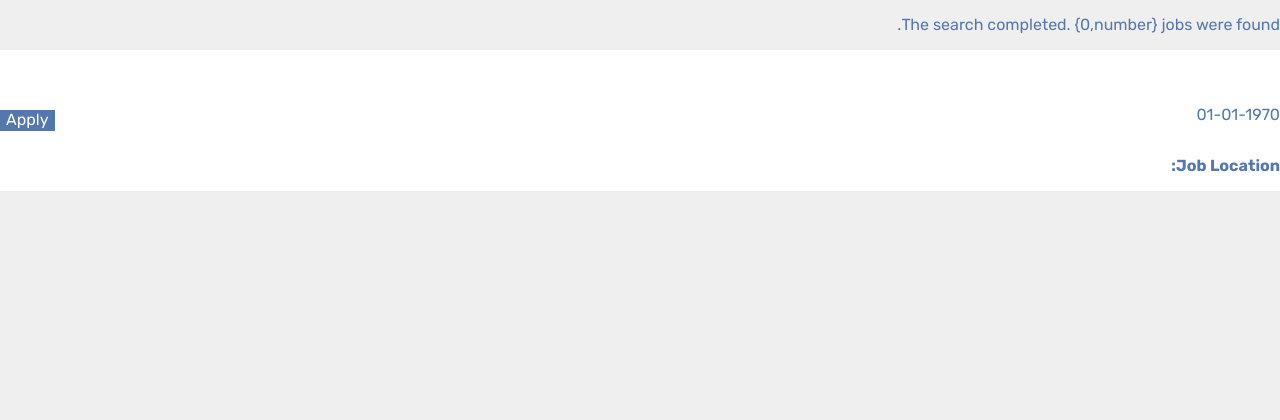
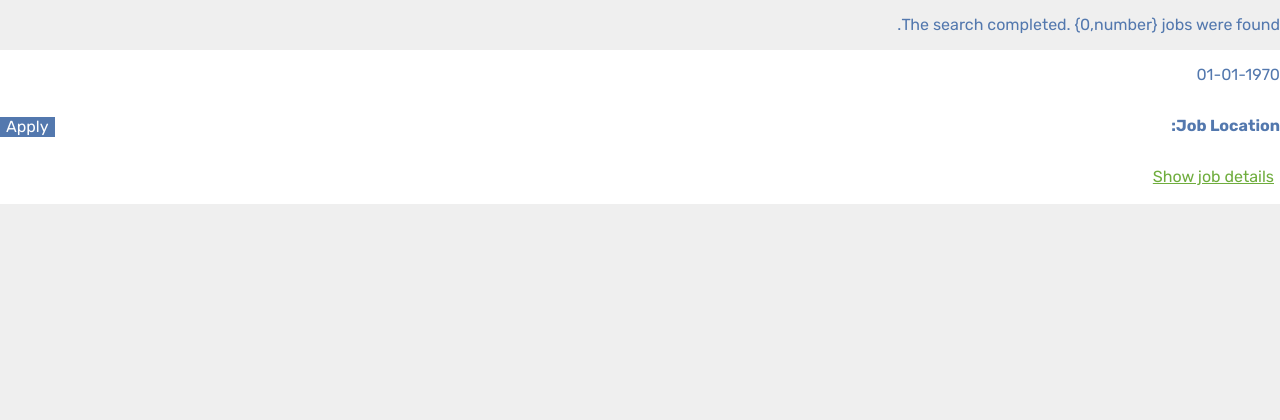
Before and after one commit to nurielmeni/kivoonnew, a Yii app: template views/site/searchResults.php in a window 1280 px wide. Shown: the top 420 px of the page. Run offline with PHP 8.4 and a stand-in for Yii, Linux system fonts and the light colour scheme; the template is opened without the code that fills it: most values are stand-ins (such as "Sample title", 1, 10 or a date in 2020); data that the repository does not hold is empty; some libraries are stand-ins or nearby versions.

Commit message:
Style serach results

```diff
--- a/messages/he-IL/app.php
+++ b/messages/he-IL/app.php
@@ -16,8 +16,11 @@
     'Apply' => 'הגש מועמדות',
     'Category' => 'תחום',
     'Location' => 'מיקום',
+    'Job Location:' => 'מקום משרה:',
     'Search' => 'חפש',
     'No results found for the search options' => 'לא נמצאו משרות מתאימות למאפייני החיפוש',
     'You can change the selected options and try again.' => 'באפשרותך לשנות את מאפייני החיפוש ולנסות שוב.',
-    'The search completed. {0,number} jobs were found.' => 'החיפוש הושלם. נמצאו {0, number} משרות מתאימות.'
+    'The search completed. {0,number} jobs were found.' => 'החיפוש הושלם. נמצאו {0, number} משרות מתאימות.',
+    'Description:' => 'תיאור:',
+    'Show job details' => 'לצפייה בפרטי המשרה',
 ];
--- a/public_html/css/colors.css
+++ b/public_html/css/colors.css
@@ -36,11 +36,11 @@
   color: #efefef;
 }
 
-.bg-light-bleu {
-  background-color: #d1e1f0;
+.bg-green {
+  background-color: #6fad3d;
 }
-.fg-light-blue {
-  color: #d1e1f0;
+.fg-green {
+  color: #6fad3d;
 }
 
 .bg-green {
@@ -49,3 +49,10 @@
 .fg-green {
   color: #6fad3d;
 }
+
+.fg-transparent {
+  color: transparent;
+}
+.bg-transparent {
+  background-color: transparent;
+}
--- a/public_html/css/flex.css
+++ b/public_html/css/flex.css
@@ -111,3 +111,15 @@
 .border-none {
   border: none;
 }
+
+.margin-none {
+  margin: 0;
+}
+
+.padding-none {
+  padding: 0;
+}
+
+.underline {
+  text-decoration: underline;
+}
--- a/views/site/searchResults.php
+++ b/views/site/searchResults.php
@@ -7,14 +7,14 @@
 use app\helpers\Helper;
 
 ?>
-<div class="container ">
-    <p class=" leggend"><?= Yii::t('app', 'The search completed. {0,number} jobs were found.', count($jobs)) ?></p>
+<div class="container leggend">
+    <p><?= Yii::t('app', 'The search completed. {0,number} jobs were found.', count($jobs)) ?></p>
 </div>
 <div class="container">
     <?php foreach ($jobs as $job) : ?>
-        <div class="job-wrapper flex space-between align-center bg-white" data-job-code="<?= Helper::getArrValue($job, 'JobCode') ?>">
+        <div class="job-wrapper flex space-between flex-wrap align-center bg-white" data-job-code="<?= Helper::getArrValue($job, 'JobCode') ?>">
+            <h2 class="w-100 margin-none"><?= Helper::getArrValue($job, 'JobTitle') ?></h2>
             <div class="job-info flex flex-column space-between">
-                <h2><? Helper::getArrValue($job, 'JobTitle') ?></h2>
                 <p><?= date('d-m-Y', strtotime(Helper::getArrValue($job, 'UpdateDate'))) ?></p>
                 <p>
                     <strong>
@@ -22,6 +22,11 @@
                     </strong>
                     <?= Helper::getArrValue($job, 'RegionText') ?>
                 </p>
+                <p><button type="text" class="show-job-details fg-green bg-transparent border-none underline"><?= Yii::t('app', 'Show job details') ?></button></p>
+                <div class="job-details" style="display: none;">
+                    <p class="underline"><strong><?= Yii::t('app', 'Description:') ?></strong></p>
+                    <article><?= $job['Description'] ?></article>
+                </div>
             </div>
             <button class="apply bg-blue fg-white" data-job-code="<? Helper::getArrValue($job, 'JobCode') ?>">
                 <?= Yii::t('app', 'Apply') ?>
```
Also changed, not shown: widgets/searchForm/assets/css/searchForm.css (+43 -1 lines), widgets/searchForm/assets/js/searchForm.js (+10 -1 lines), public_html/images/icons/angle-arrow-down.svg (added), public_html/images/icons/angle-arrow-up.svg (added), 3 other files.
